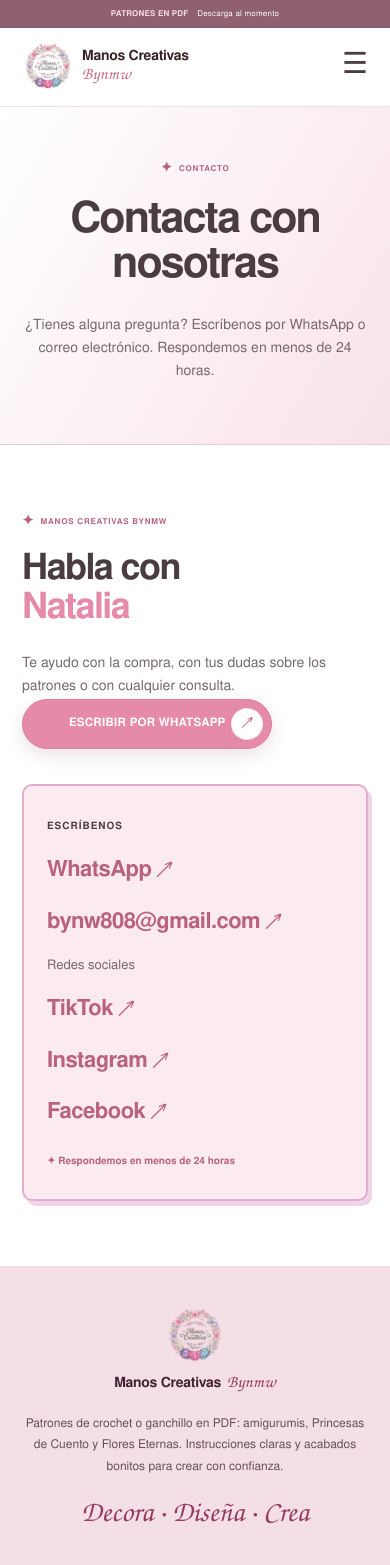
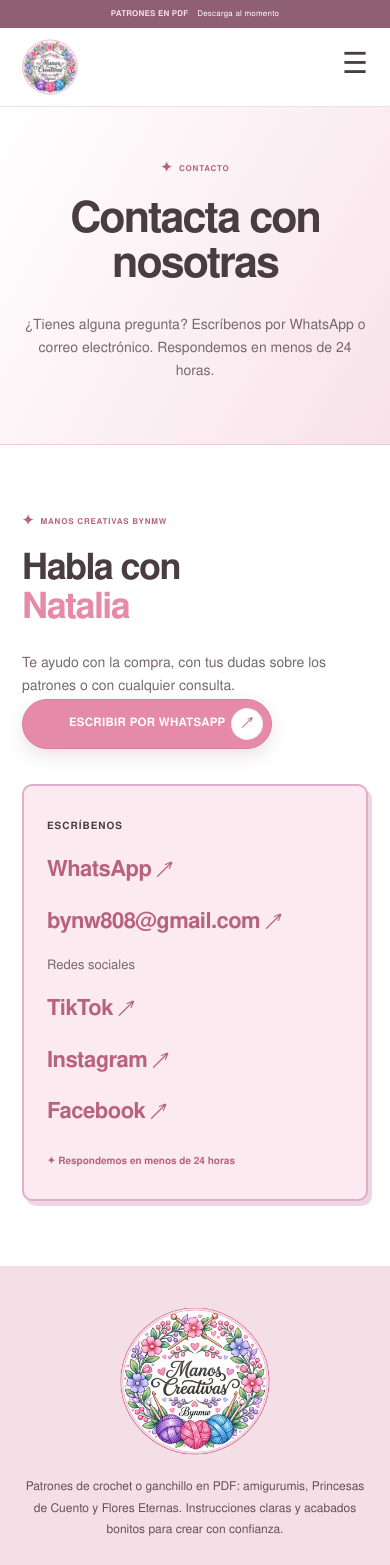
Before and after one commit to WorkTicket/bynw, a Next.js app: page /contacto in a window 390 px wide. Shown: the top 1565 px of the page. Built offline with nearby package versions, Linux system fonts and the light colour scheme.

Commit message:
Add dedicated navbar and footer logos

```diff
--- a/app/globals.css
+++ b/app/globals.css
@@ -662,17 +662,15 @@ button:focus-visible,a:focus-visible,summary:focus-visible,input:focus-visible,t
 .button.button-small>span{right:7px}
 
 /* Logotipo gráfico con mayor presencia, sin duplicar el nombre de la marca. */
-.site-header .brand>img{width:58px;height:58px}
-.footer .brand>img{width:64px;height:64px}
-.footer-grid>div:first-child .brand-footer{width:100%;justify-content:center;flex-direction:column;gap:9px}
-.footer .brand-footer>span.brand-wordmark{align-items:baseline;flex-direction:row;gap:6px;white-space:nowrap}
-.footer .brand-footer .brand-wordmark>small{margin:0}
+.site-header .brand>img{width:64px;height:64px}
+.footer .brand>img{width:180px;height:180px}
+.footer-grid>div:first-child .brand-footer{width:100%;justify-content:center}
 .footer-grid>div:first-child{text-align:center}
 .footer-grid>div:first-child>p{margin-right:auto;margin-left:auto}
 .footer-grid>div:first-child .footer-script{display:block;text-align:center}
 @media(max-width:760px){
-  .site-header .brand>img{width:52px;height:52px}
-  .footer .brand>img{width:60px;height:60px}
+  .site-header .brand>img{width:56px;height:56px}
+  .footer .brand>img{width:150px;height:150px}
 }
 
 /* Sistema final de botones: tipografía, proporciones y centrado consistentes. */
--- a/components/Header.jsx
+++ b/components/Header.jsx
@@ -2,7 +2,9 @@
 import { useState } from 'react';
 import Link from 'next/link';
 export function Brand({ light = false, footer = false }) {
-  return <Link href="/" className={`brand ${light ? 'brand-light' : ''} ${footer ? 'brand-footer' : ''}`} aria-label="Manos Creativas Bynmw, inicio"><img src="/assets/live-logo-64.webp" width="64" height="64" alt="" /><span className="brand-wordmark"><strong>Manos Creativas</strong><small>Bynmw</small></span></Link>;
+  const logo = footer ? '/manos-creativas-footer.webp' : '/manos-creativas-navbar.webp';
+  const size = footer ? 512 : 256;
+  return <Link href="/" className={`brand ${light ? 'brand-light' : ''} ${footer ? 'brand-footer' : ''}`} aria-label="Manos Creativas Bynmw, inicio"><img src={logo} width={size} height={size} alt="" /></Link>;
 }
 export default function Header() {
   const [open, setOpen] = useState(false);
```
Also changed, not shown: public/manos-creativas-footer.webp (added), public/manos-creativas-navbar.webp (added).
